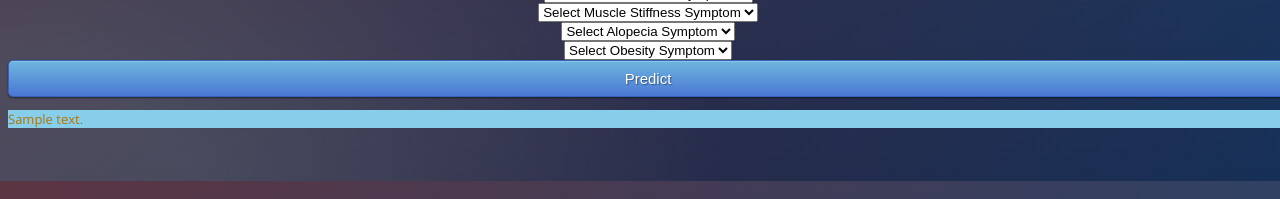
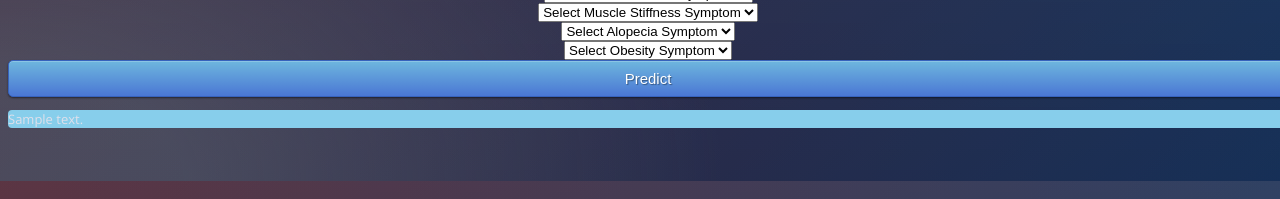
Before and after one commit to zinabu-dot/Risk-prediction-early-stage-diabetes, a Flask app: template templates/index.html in a window 1280 px wide. Shown: the part 619-818 px from the top of the page. Run offline with Flask 3, Linux system fonts and the light colour scheme; the template is opened without the code that fills it: most values are stand-ins (such as "Sample title", 1, 10 or a date in 2020); parts of the project's set-up code (start-up, migrations or seed data) failed here and were passed over.

Commit message:
css changed commit

```diff
--- a/static/css/style.css
+++ b/static/css/style.css
@@ -44,7 +44,8 @@ body {
 	color: goldenrod;
 	text-shadow: 0 0 10px rgba(0,0,0,0.3);
 	letter-spacing:1px;
-	text-align:center; }
+	text-align:center;
+}
 
 .login img {
 	margin-left: 25%;
@@ -108,9 +109,8 @@ button {
 }
 
 p {
-
-	color: rgb(173, 118, 15);
+	color: rgb(222, 224, 235);
 	font-size: 13px;
 	background-color: skyblue;
-
+	border-radius: 4px;
 }
```
